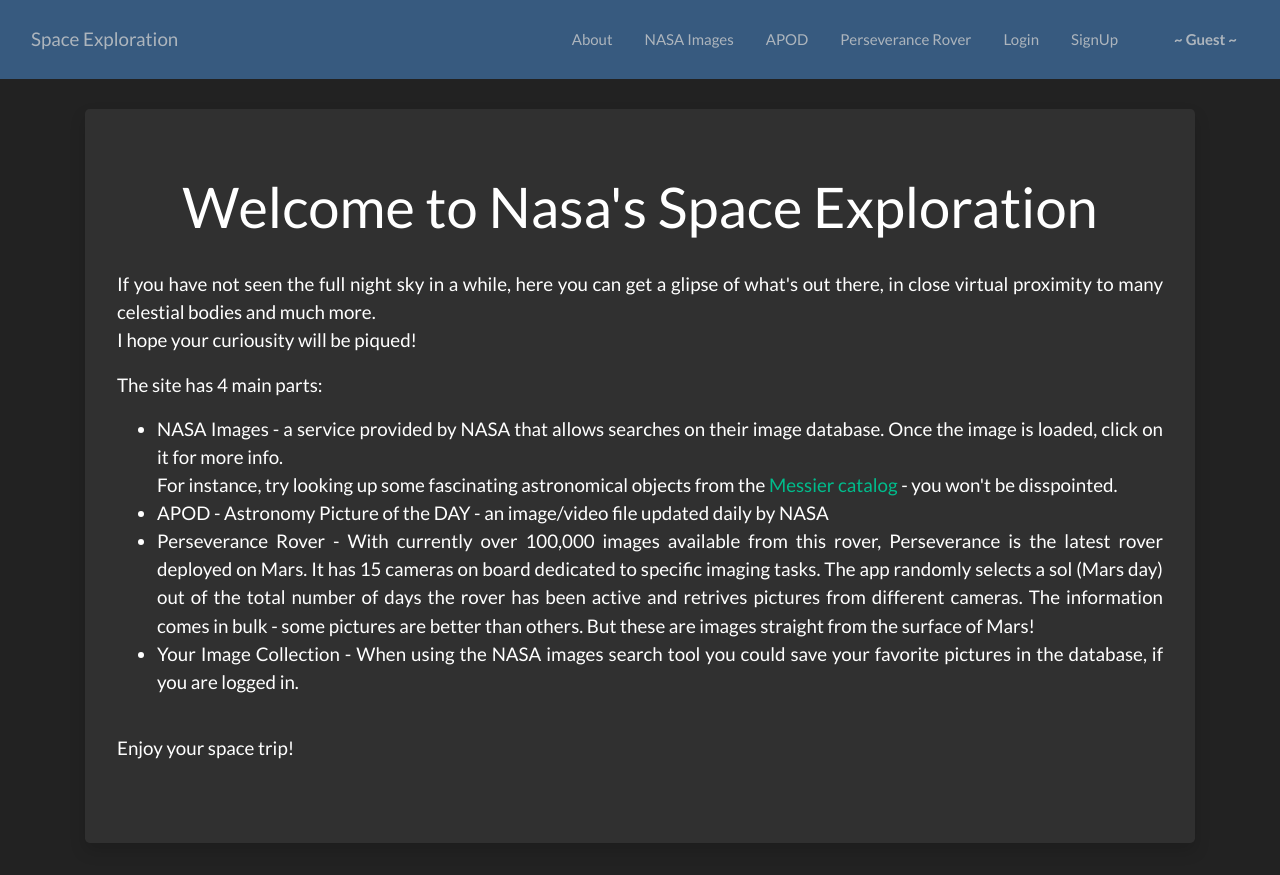
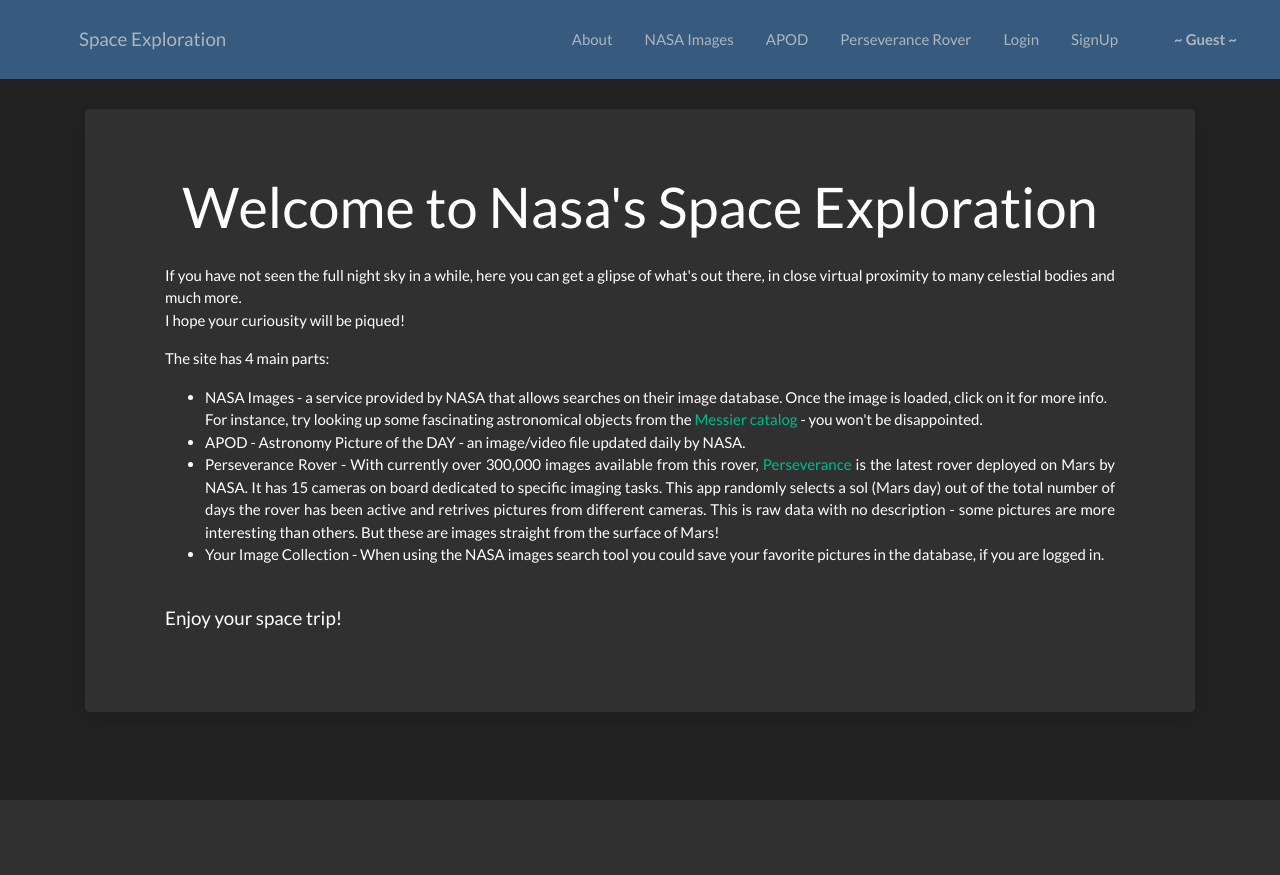
Before and after one commit to diozsa/Capstone1-Space-app, a Flask app: page / in a window 1280 px wide. After the commit the page ends 800 px from the top, so only its background shows below. Run offline with Flask 2, Linux system fonts and the light colour scheme; parts of the project's set-up code (start-up, migrations or seed data) failed here and were passed over; some libraries are stand-ins or nearby versions.

Commit message:
styling complete

```diff
--- a/app.py
+++ b/app.py
@@ -290,7 +290,7 @@ def delete_image(username, id):
     image = Image.query.get_or_404(id)
     db.session.delete(image)
     db.session.commit()
-    flash("Image deleted!", "info")
+    flash("Image deleted!", "success")
     return redirect('/user/saved_images')
 
 
@@ -316,4 +316,4 @@ def rover_image():
         flash("No images could be retrieved, please try again", "info")
         return redirect ('/images')
 
-    return render_template('rover.html', images=images)
+    return render_template('rover.html', images=images, total_hits=total_hits, random_sol=random_sol)
--- a/templates/base.html
+++ b/templates/base.html
@@ -14,7 +14,7 @@
 
   <!-- <link rel="stylesheet" href="https://unpkg.com/bootstrap/dist/css/bootstrap.css"> -->
   <link rel="stylesheet" href="https://bootswatch.com/4/darkly/bootstrap.min.css">
-  <link rel="stylesheet" href="https://cdnjs.cloudflare.com/ajax/libs/font-awesome/5.12.0/css/all.min.css">
+  <link rel="stylesheet" href="https://cdnjs.cloudflare.com/ajax/libs/font-awesome/6.2.0/css/all.min.css">
 
 
 </head>
@@ -25,7 +25,7 @@
   <!-- <nav class="navbar navbar-light bg-primary justify-content-between"> -->
   <nav class="navbar navbar-expand-lg navbar-dark bg-primary">
       <div class="container-fluid">
-      <a href="/apod" class="navbar-brand text-light">Space Exploration</a>
+      <a href="/apod" class="navbar-brand text-light pl-5">Space Exploration</a>
 
       <ul class="nav navbar-nav flex-row float-left m-1">
         <li class="nav-item">
--- a/templates/images.html
+++ b/templates/images.html
@@ -6,6 +6,7 @@
   <br>
   <form method="POST">
     <div class="container">
+
       {{ form.hidden_tag() }}
 
       {% for field in form
@@ -17,6 +18,7 @@
         {% for error in field.errors %}
           <span class="form-text text-danger">{{ error }}</span>
         {% endfor %}
+
       </p>
       {% endfor %}
       <button class="btn btn-info" type="submit">Search</button>
@@ -27,13 +29,12 @@
 <!-- image placing starts here -->
 
 {% if result %}
-  <div class="container">
   <div class="row align-items-center justify-content-between">
     {% for item in result %}
       <form action="/show_image" method="POST">
         <div class="col-sm-6 col-xl-4">
           <button>
-              <img src="{{ item['thumbnail']}} " style="max-width: 19rem;" alt="{{ item['title']}}">
+            <img src="{{ item['thumbnail']}}"  style="width: 20rem; min-height: 16rem;" alt="{{ item['title']}}">
           </button>
         </div>
         <!-- hidden fields with image data -->
@@ -47,7 +48,6 @@
   <p>
     <a  href="#top" class="btn btn-block btn-info">Back to Top</a>
   </p>
-  </div>
 {% endif %}
 
 
--- a/templates/index.html
+++ b/templates/index.html
@@ -5,31 +5,32 @@
 {% block content %}
 <div class="jumbotron shadow">
 <h1 class="display-4 text-center">Welcome to Nasa's Space Exploration</h1>
-<br>
-<p class="lead text-justify">
+<div class="text-justify mt-4 mx-5">
+<p >
     If you have not seen the full night sky in a while,
     here you can get a glipse of what's out there,
     in close virtual proximity to many celestial bodies and much more.
     <br>
     I hope your curiousity will be piqued!
 </p>
-<p class="lead text-justify">
+<p >
     The site has 4 main parts:
-    <ul class="lead text-justify">
+    <ul >
         <li>NASA Images - a service provided by NASA that allows
             searches on their image database. Once the image is loaded, click on it for more info.
             <br>
             For instance, try looking up some fascinating astronomical objects from the
             <a target="_blank" href="https://www.nasa.gov/content/goddard/hubble-s-messier-catalog">Messier catalog</a> -
-            you won't be disspointed.
+            you won't be disappointed.
         </li>
-        <li>APOD - Astronomy Picture of the DAY - an image/video file updated daily by NASA</li>
-        <li>Perseverance Rover - With currently over 100,000 images available from this rover,
-            Perseverance is the latest rover deployed on Mars.
-            It has 15 cameras on board dedicated to specific imaging tasks. The app randomly selects
+        <li>APOD - Astronomy Picture of the DAY - an image/video file updated daily by NASA.</li>
+        <li>Perseverance Rover - With currently over 300,000 images available from this rover,
+             <a target="_blank" href="https://mars.nasa.gov/mars2020/">Perseverance</a>
+            is the latest rover deployed on Mars by NASA.
+            It has 15 cameras on board dedicated to specific imaging tasks. This app randomly selects
             a sol (Mars day) out of the total number of days the rover has been active
-            and retrives pictures from different cameras. The information comes in bulk -
-            some pictures are better than others.
+            and retrives pictures from different cameras. This is raw data with no description -
+            some pictures are more interesting than others.
             But these are images straight from the surface of Mars!
         </li>
         <li>
@@ -39,7 +40,7 @@
     </ul>
 </p>
 <br>
-<p class="lead text-justify">
+<p class="lead">
     Enjoy your space trip!
 </p>
 </div>
--- a/templates/register.html
+++ b/templates/register.html
@@ -1,11 +1,11 @@
 {% extends 'base.html'  %}
 {% block title %} SignUp {% endblock %}
 {% block content %}
-
+<div class="jumbotron shadow">
 <h1 class="display-4">Sign Up</h1>
 <p class="lead">Register below so you can create your own collection of images!</p>
 
-<form method="POST">
+<form method="POST"class="col-md-6 p-4 shadow">
 
   {{ form.hidden_tag() }}
 
@@ -24,4 +24,5 @@
   <button class="btn btn-success" type="submit">Register</button>
 
 </form>
+</div>
 {% endblock %}
```
Also changed, not shown: templates/apod.html (+16 -12 lines), templates/rover.html (+13 -4 lines), templates/saved_images.html (+20 -26 lines), templates/show_img.html (+24 -14 lines), static/background.jpg (deleted). Lines whose indentation alone changed are shown as unchanged.
